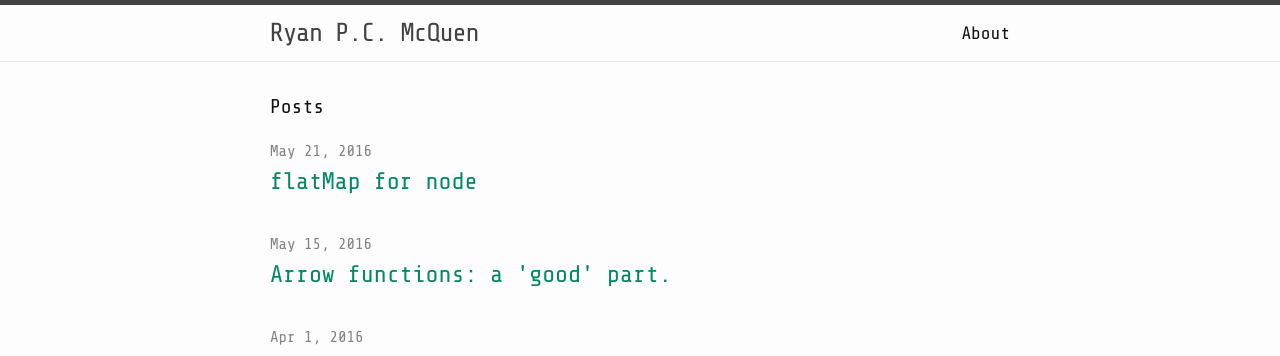
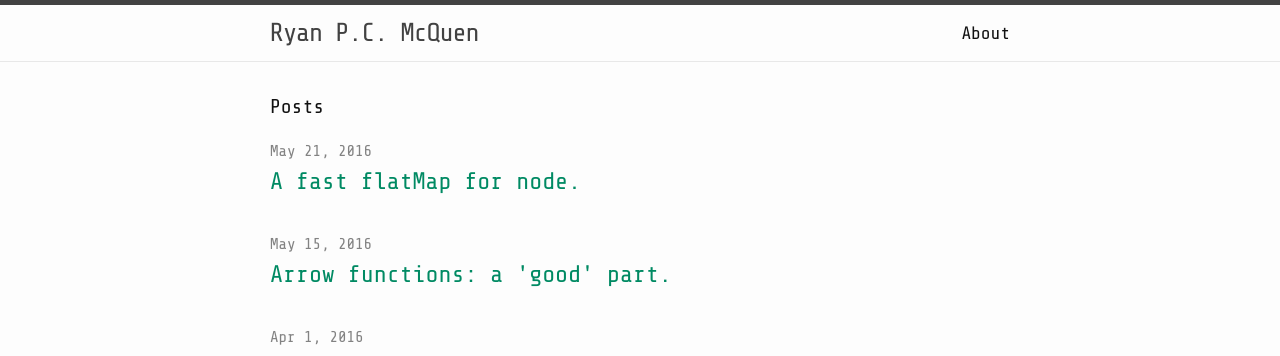
Before and after one commit to ryanpcmcquen/ryanpcmcquen.github.io, a Jekyll site: the page built from index.html, in a window 1280 px wide. Shown: the top 356 px of the page. Built offline with Jekyll 4.4.1, drawn with Linux system fonts in a browser that asks for light colours.

Commit message:
Update and rename 2016-05-21-flatmap-for-node.md to 2016-05-21-a-fast-flatmap-for-node.md

```diff
--- a/_posts/2016-05-21-flatmap-for-node.md
+++ b/_posts/2016-05-21-a-fast-flatmap-for-node.md
@@ -1,7 +1,7 @@
 ---
 layout: post
-title: "flatMap for node"
-date: 2016-05-21 13:12:01
+title: "A fast flatMap for node."
+date: 2016-05-21 13:22:01
 categories: javascript
 ---
 
```
